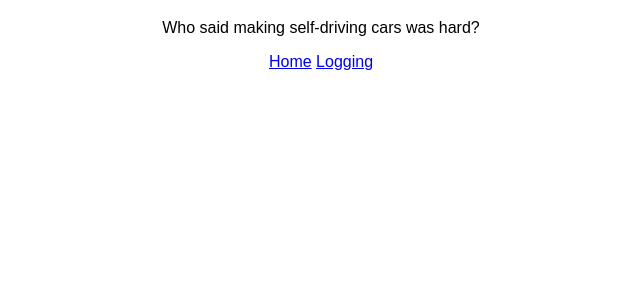
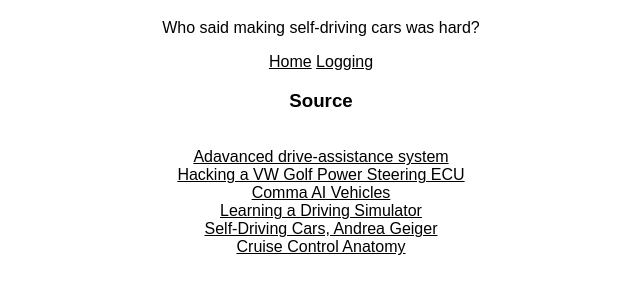
Before and after one commit to bedolpab/NOVA, a plain HTML site: page pages/sources.html in a window 1280 px wide. Shown: the part 61-354 px from the top of the page, without its empty margins (319-959 px from the left). Drawn offline with Linux system fonts and the light colour scheme.

Commit message:
added sources

```diff
--- a/assets/css/styles.css
+++ b/assets/css/styles.css
@@ -18,3 +18,27 @@
     font-style: italic;
     padding: 10px;
 }
+
+ul {
+  list-style-type: none;
+  display: inline;
+  margin: 0 auto;
+  text-align: center;
+}
+
+a {
+  color: black;
+}
+
+a:hover {
+  color: white;
+  background-color: black;
+}
+
+a:focus {
+  font-weight: bold;
+}
+
+a:visited {
+  text-decoration: blue;
+}
--- a/pages/sources.html
+++ b/pages/sources.html
@@ -14,6 +14,16 @@
     <p>Who said making self-driving cars was hard?</p>
     <a href="../index.html">Home</a>
     <a href="log.html">Logging</a>
+
+    <h3> Source </h3>
+    <ul>
+      <li> <a href="https://en.wikipedia.org/wiki/Advanced_driver-assistance_system"> Adavanced drive-assistance system </a> </li>
+      <li> <a href="https://blog.willemmelching.nl/carhacking/2022/01/02/vw-part1/" > Hacking a VW Golf Power Steering ECU</a></li>
+      <li> <a href="https://comma.ai/vehicles#acura" > Comma AI Vehicles</a></li>
+      <li> <a href="https://arxiv.org/pdf/1608.01230.pdf" > Learning a Driving Simulator </a></li>
+      <li> <a href="https://www.youtube.com/playlist?list=PL05umP7R6ij321zzKXK6XCQXAaaYjQbzr" > Self-Driving Cars, Andrea Geiger</a></li>
+      <li> <a href="https://hackaday.com/2021/07/08/tech-hidden-in-plain-sight-cruise-control/" > Cruise Control Anatomy</a></li>
+    </ul>
 </body>
 
 </html
```
Also changed, not shown: pages/log.html (+6 -0 lines), index.html (line endings or trailing spaces), read-notes/planning-algorithms-ch1.txt (added), 1 other file.
